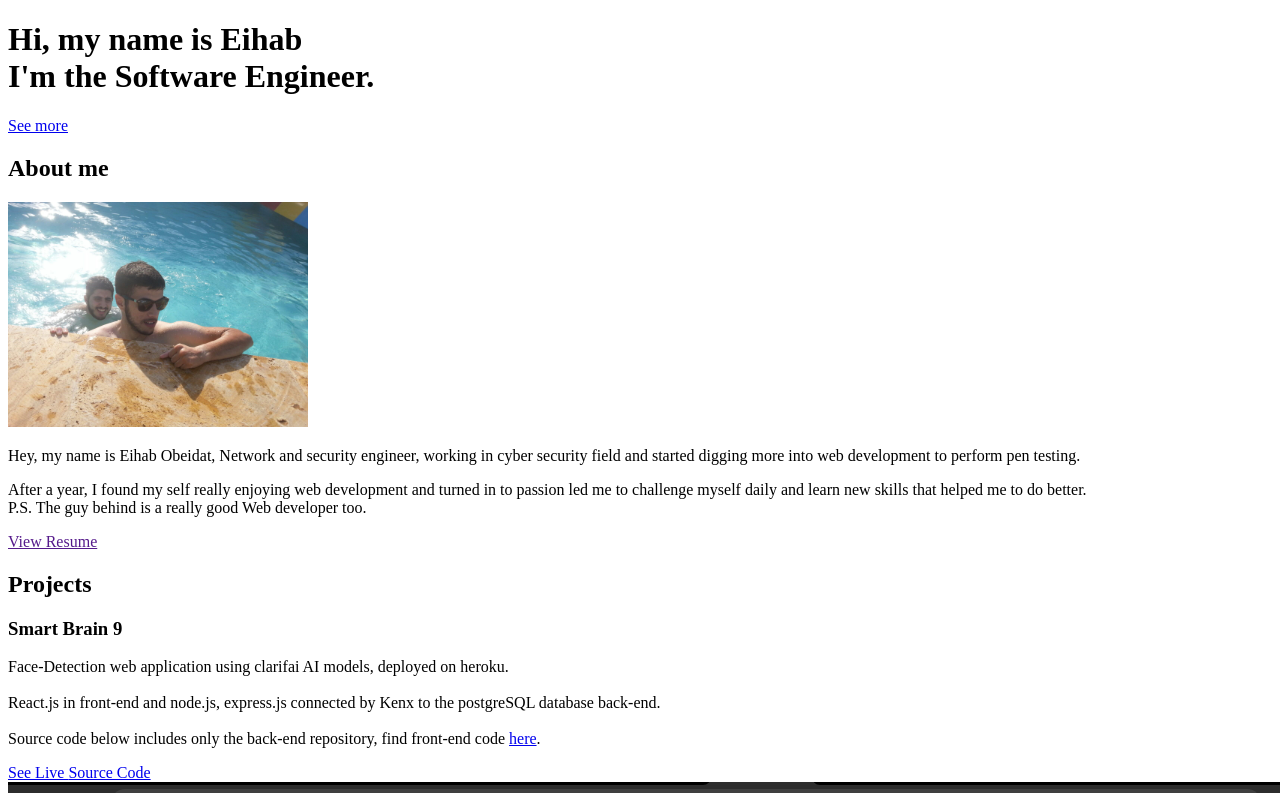
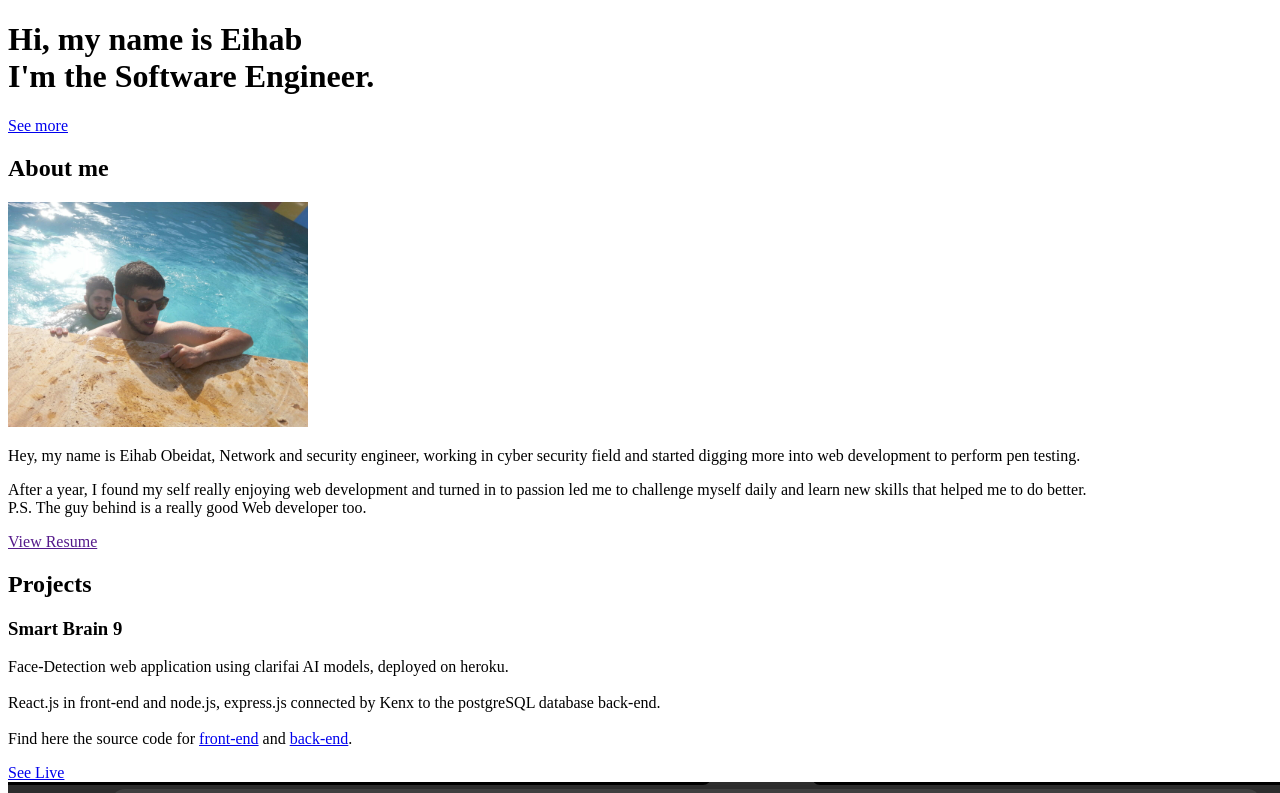
Before and after one commit to eihabobeidat/portfolio, a website: page src/template.html in a window 1280 px wide. Shown: the top 793 px of the page. Drawn offline with nearby package versions, Linux system fonts and the light colour scheme.

Commit message:
update styling

```diff
--- a/src/template.html
+++ b/src/template.html
@@ -107,24 +107,16 @@
                     React.js in front-end and node.js, express.js connected by Kenx to the postgreSQL database back-end.
                     <br/>
                     <br/>
-                    Source code below includes only the back-end repository, find front-end code <a href="https://github.com/eihabobeidat/face-recog-smartbrain">here</a>.
+                    Find here the source code for <a href="https://github.com/eihabobeidat/face-recog-smartbrain">front-end</a> and <a href="https://github.com/eihabobeidat/SmartBrainApi">back-end</a>.
                   </p>
                 </div>
                 <a
                   rel="noreferrer"
                   target="_blank"
                   class="cta-btn cta-btn--hero"
-                  href="#!"
+                  href="https://smartbrain9.herokuapp.com/"
                 >
                   See Live
-                </a>
-                <a
-                  rel="noreferrer"
-                  target="_blank"
-                  class="cta-btn cta-btn--hero"
-                  href="https://smartbrain9.herokuapp.com/"
-                >
-                  Source Code
                 </a>
               </div>
             </div>
@@ -228,7 +220,7 @@
         <hr />
 
         <p class="footer__text">
-          Email:<gmail class="com">  obeidateihab9@gmail.com</gmail><br/>Mob:  +962 79 154 11 42
+          📧<gmail class="com">  obeidateihab9@gmail.com</gmail><br/>📱  +962 79 154 11 42
         </p>
       </div>
     </footer>
```
